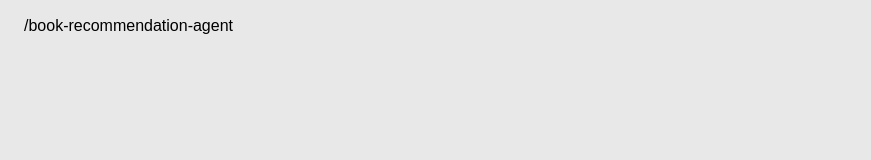
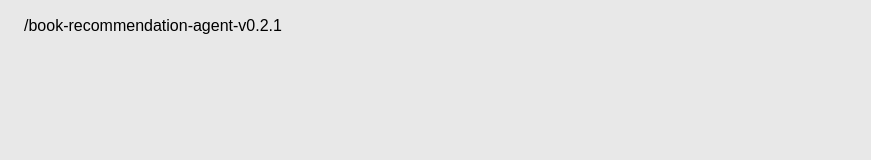
Before and after one commit to sa556693828/recommend, a Next.js app: page /login in a window 1280 px wide. Shown: the top 160 px of the page, without its empty margins (0-871 px from the left). Built offline with nearby package versions, Linux system fonts and the light colour scheme; no server answers.

Commit message:
【0.2.1】Update metadata and header link for Recommend Agent v0.2.1

```diff
--- a/src/app/layout.tsx
+++ b/src/app/layout.tsx
@@ -16,8 +16,8 @@ const geistMono = localFont({
 });
 
 export const metadata: Metadata = {
-  title: "Recommendation Agent",
-  description: "Recommendation Agent",
+  title: "Recommend Agent v0.2.1",
+  description: "Recommend Agent v0.2.1",
   icons: {
     icon: "/favicon.ico",
   },
--- a/src/components/Header.tsx
+++ b/src/components/Header.tsx
@@ -18,7 +18,7 @@ const Header = () => {
           {/* Logo/網站名稱 */}
           <div className="flex-shrink-0">
             <Link href="/" className="text-black text-base font-medium">
-              /book-recommendation-agent
+              /book-recommendation-agent-v0.2.1
             </Link>
           </div>
 
```
